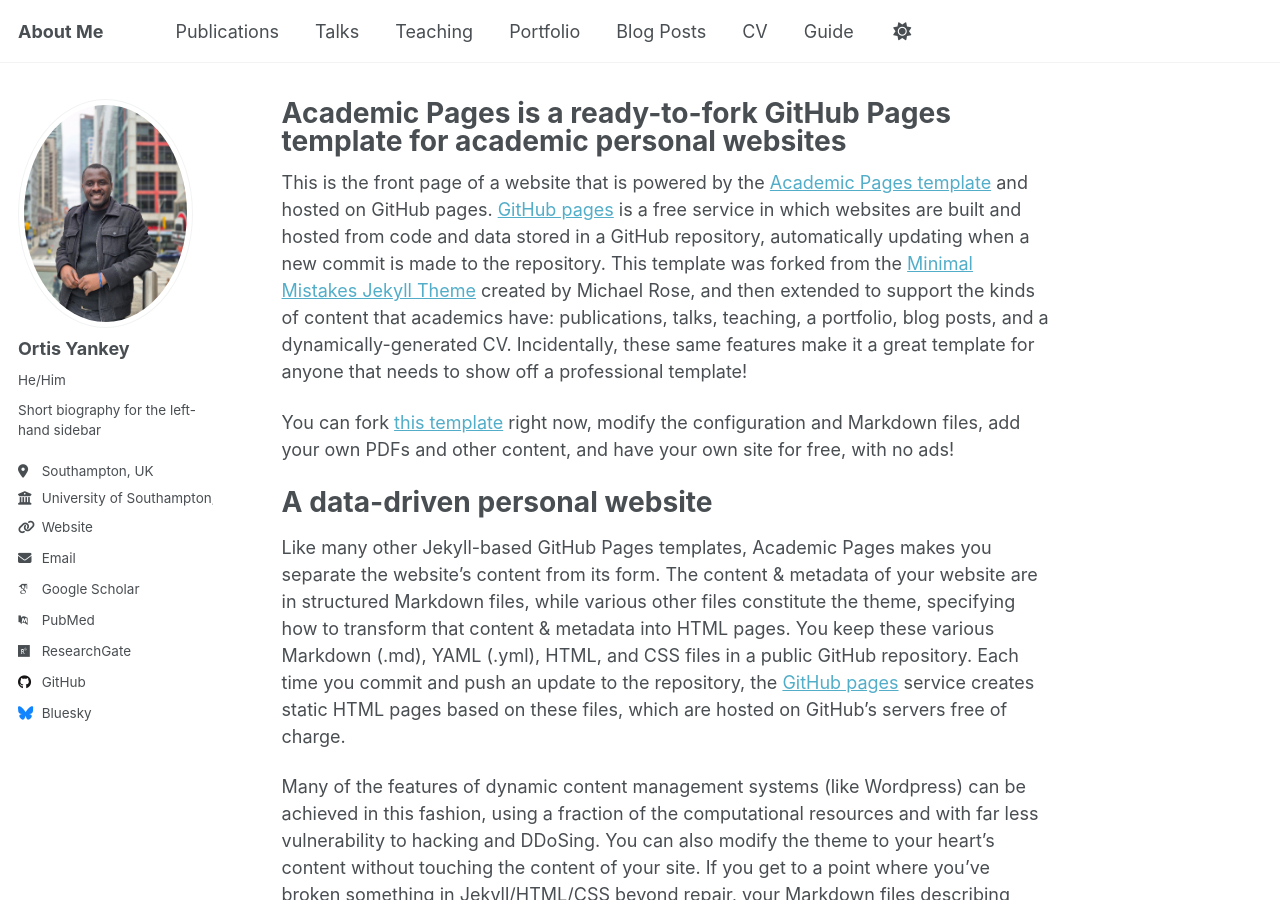
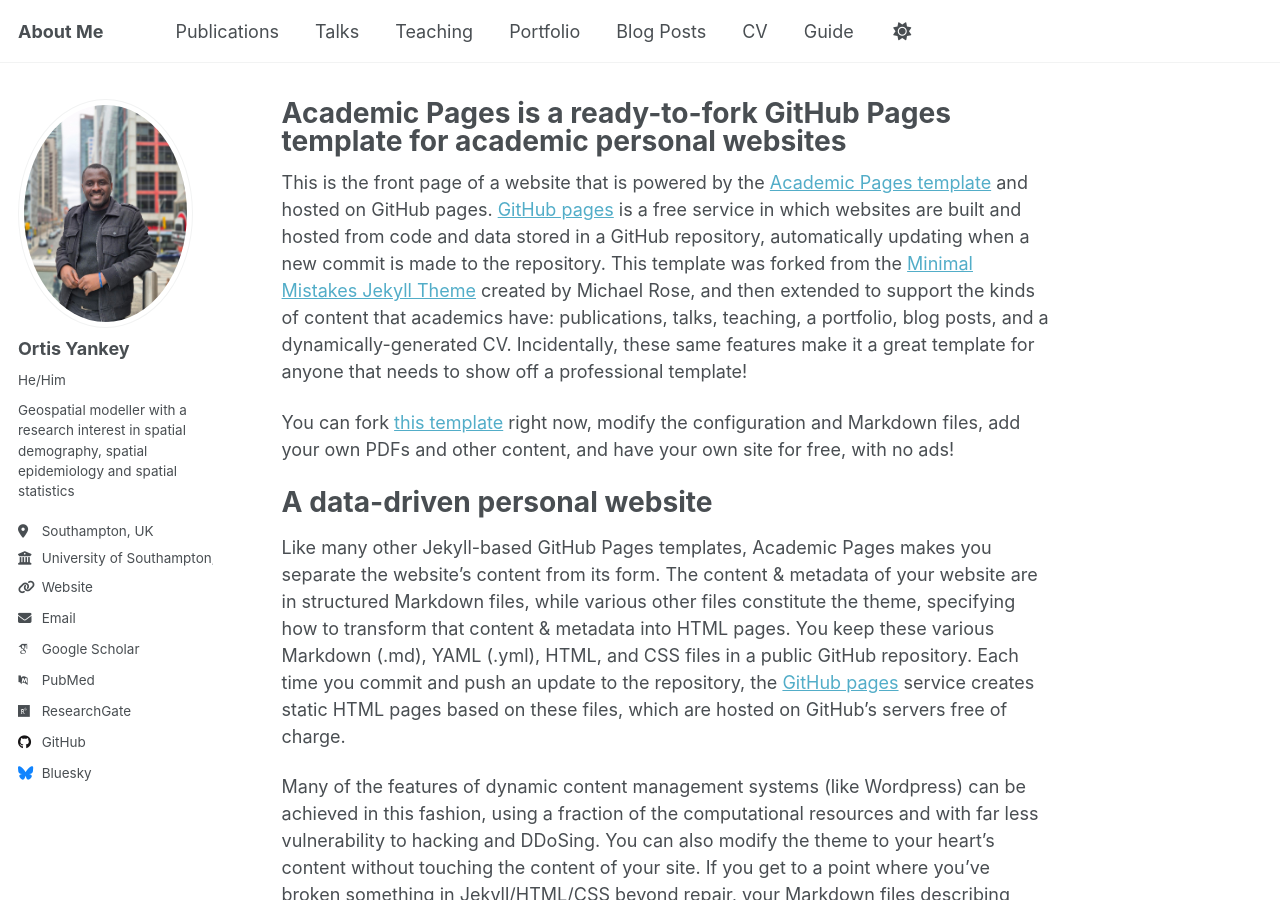
Before and after one commit to Omon-Obarein/omon_obarein_personal_website, a Jekyll site: the page built from _pages/about.md, in a window 1280 px wide and 900 px high. Built offline with Jekyll 4.4.1, drawn with Linux system fonts in a browser that asks for light colours; some web fonts are replaced; a script that is not in the unit is left out.

Commit message:
Update _config.yml

```diff
--- a/_config.yml
+++ b/_config.yml
@@ -12,7 +12,7 @@ site_theme               : "default"
 title                    : "About Me"
 title_separator          : "-"
 name                     : &name "Ortis Yankey"
-description              : &description "I'm Dr. Ortis Yankey, a passionate geospatial modeller and population health researcher, currently serving as a Research"
+description              : &description "I'm Dr. Ortis Yankey, a passionate geospatial modeller and population health researcher, currently serving as a Research."
 
 
 url                      : https://ortisyankey.github.io # the base hostname & protocol for your site e.g. "https://[your GitHub username].github.io" or if you already have some other page hosted on Github then use "https://[your GitHub username].github.io/[Your Repo Name]"
@@ -27,7 +27,7 @@ author:
   avatar           : "Profile_Pics.jpeg"
   name             : "Ortis Yankey"
   pronouns         :  "He/Him"
-  bio              : "Short biography for the left-hand sidebar"
+  bio              : "Geospatial modeller with a research interest in spatial demography, spatial epidemiology and spatial statistics"
   location         : "Southampton, UK"
   employer         : "University of Southampton, UK"
   uri              : "https://www.worldpop.org/team/ortis_yankey/"
```
